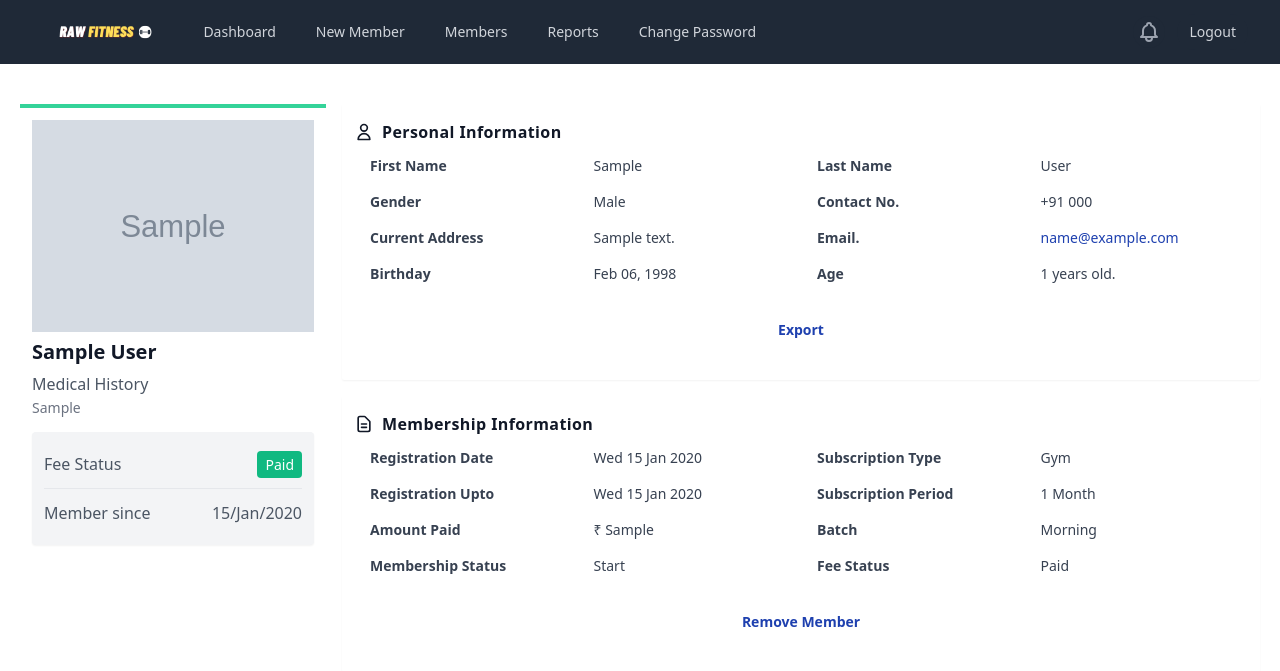
After one commit to AnimeshRy/gymrocket, a Django app: page /members/1/detail/ in a window 1280 px wide. The commit adds this page. Shown: the top 671 px of the page. Run offline with Django 3.2, Linux system fonts and the light colour scheme; a user stored in the database is signed in; tables that the repository leaves empty hold one stand-in row (values such as "Sample post"); grey boxes marked "Sample" are stand-in pictures; some libraries are stand-ins or nearby versions.

Commit message:
members CRUD done, date bug still pending

```diff
--- a/gymrocket/settings.py
+++ b/gymrocket/settings.py
@@ -128,8 +128,6 @@ USE_L10N = True
 
 USE_TZ = True
 
-DATE_INPUT_FORMATS = ('%d-%m-%Y', '%Y-%m-%d')
-
 # After succesful login go to path:
 LOGIN_REDIRECT_URL = '/'
 # After Logout
--- a/members/templates/members/add_member.html
+++ b/members/templates/members/add_member.html
@@ -1,4 +1,6 @@
 {% extends "base.html" %}
+{% load static %}
+
 {% load tailwind_filters %}
 
 {% block title %}- New Member
@@ -7,11 +9,11 @@
 {% block content %}
 <div class="max-w-3xl mx-auto">
   <div class="flex justify-center">
-    <h2 class="text-2xl font-bold leading-7 text-gray-900 sm:text-3xl sm:truncate">
+    <h2 class="mt-3 mb-4 text-4xl leading-7 text-gray-900 sm:text-3xl sm:truncate font-mono">
       New Member
     </h2>
   </div>
-    <form method="POST">
+    <form method="POST" enctype="multipart/form-data">
         {% csrf_token %}
         {{ form|crispy }}
         <button class="mb-5 w-full bg-gray-800 hover:bg-gray-900 px-3 py-2 rounded-md text-white" type="submit">Submit</button>
--- /dev/null
+++ b/members/templates/members/member_detail.html
@@ -0,0 +1,164 @@
+{% extends "base.html" %}
+{% load static %}
+
+{% block title %}Member - {{ member.first_name }} {% endblock title %}
+
+{% block content %}
+<div class="container mx-auto my-5 p-5">
+    <div class="md:flex no-wrap md:-mx-2 ">
+        <!-- Left Side -->
+        <div class="w-full md:w-3/12 md:mx-2">
+            <!-- Profile Card -->
+            <div class="bg-white p-3 border-t-4 border-green-400">
+                <div class="image overflow-hidden">
+                    {% if member.photo %}
+                    <img class="h-auto w-full mx-auto"
+                        src="{{ member.photo.url }}"
+                        alt="member-photo">
+                    {% else %}
+                    <img class="h-auto w-full mx-auto"
+                        src="/media/default.jpg"
+                        alt="member-photo">
+                    {% endif %}
+                </div>
+                <h1 class="text-gray-900 font-bold text-xl leading-8 my-1">{{ member.first_name|capfirst }} {{ member.last_name|capfirst }}</h1>
+                <h3 class="text-gray-600 font-lg text-semibold leading-6">Medical History</h3>
+                <p class="text-sm text-gray-500 hover:text-gray-600 leading-6">{{ member.medical_history }}</p>
+                <ul
+                    class="bg-gray-100 text-gray-600 hover:text-gray-700 hover:shadow py-2 px-3 mt-3 divide-y rounded shadow-sm">
+                    <li class="flex items-center py-3">
+                        <span>Fee Status</span>
+                        {% if member.fee_status == 'paid' %}
+                        <span class="ml-auto"><span
+                                class="bg-green-500 py-1 px-2 rounded text-white text-sm">Paid</span></span>
+                        {% else %}
+                        <span class="ml-auto"><span
+                            class="bg-red-500 py-1 px-2 rounded text-white text-sm">Pending</span></span>
+                        {% endif %}
+                    </li>
+                    <li class="flex items-center py-3">
+                        <span>Member since</span>
+                        <span class="ml-auto">{{ member.registration_date|date:"d/M/Y" }}</span>
+                    </li>
+                </ul>
+            </div>
+            <!-- End of profile card -->
+            <div class="my-4"></div>
+            <!-- End of friends card -->
+        </div>
+        <!-- Right Side -->
+        <div class="w-full md:w-9/12 mx-2 h-64">
+            <!-- Profile tab -->
+            <!-- About Section -->
+            <div class="bg-white p-3 shadow-sm rounded-sm">
+                <div class="flex items-center space-x-2 font-semibold text-gray-900 leading-8">
+                    <span clas="text-green-500">
+                        <svg class="h-5" xmlns="http://www.w3.org/2000/svg" fill="none" viewBox="0 0 24 24"
+                            stroke="currentColor">
+                            <path stroke-linecap="round" stroke-linejoin="round" stroke-width="2"
+                                d="M16 7a4 4 0 11-8 0 4 4 0 018 0zM12 14a7 7 0 00-7 7h14a7 7 0 00-7-7z" />
+                        </svg>
+                    </span>
+                    <span class="tracking-wide">Personal Information</span>
+                </div>
+                <div class="text-gray-700">
+                    <div class="grid md:grid-cols-2 text-sm">
+                        <div class="grid grid-cols-2">
+                            <div class="px-4 py-2 font-semibold">First Name</div>
+                            <div class="px-4 py-2">{{ member.first_name|capfirst }}</div>
+                        </div>
+                        <div class="grid grid-cols-2">
+                            <div class="px-4 py-2 font-semibold">Last Name</div>
+                            <div class="px-4 py-2">{{ member.last_name|capfirst }}</div>
+                        </div>
+                        <div class="grid grid-cols-2">
+                            <div class="px-4 py-2 font-semibold">Gender</div>
+                            <div class="px-4 py-2">{{ member.gender }}</div>
+                        </div>
+                        <div class="grid grid-cols-2">
+                            <div class="px-4 py-2 font-semibold">Contact No.</div>
+                            <div class="px-4 py-2">+91 {{ member.mobile_number }}</div>
+                        </div>
+                        <div class="grid grid-cols-2">
+                            <div class="px-4 py-2 font-semibold">Current Address</div>
+                            <div class="px-4 py-2">{{ member.address }}</div>
+                        </div>
+                        <div class="grid grid-cols-2">
+                            <div class="px-4 py-2 font-semibold">Email.</div>
+                            <div class="px-4 py-2">
+                                <a class="text-blue-800" href="mailto:{{ member.email }}">{{ member.email }}</a>
+                            </div>
+                        </div>
+                        <div class="grid grid-cols-2">
+                            <div class="px-4 py-2 font-semibold">Birthday</div>
+                            <div class="px-4 py-2">Feb 06, 1998</div>
+                        </div>
+                        <div class="grid grid-cols-2">
+                            <div class="px-4 py-2 font-semibold">Age</div>
+                            <div class="px-4 py-2">{{ member.calculate_age }} years old.</div>
+                        </div>
+                    </div>
+                </div>
+                <button
+                    class="block w-full text-blue-800 text-sm font-semibold rounded-lg hover:bg-gray-100 focus:outline-none focus:shadow-outline focus:bg-gray-100 hover:shadow-xs p-3 my-4">Export</button>
+            </div>
+            <!-- End of about section -->
+
+            <div class="my-4"></div>
+
+            <div class="bg-white p-3 shadow-sm rounded-sm">
+                <div class="flex items-center space-x-2 font-semibold text-gray-900 leading-8">
+                    <span clas="text-green-500">
+                        <svg class="h-5" xmlns="http://www.w3.org/2000/svg" fill="none" viewBox="0 0 24 24"
+                                    stroke="currentColor">
+                        <path stroke-linecap="round" stroke-linejoin="round" stroke-width="2" d="M9 12h6m-6 4h6m2 5H7a2 2 0 01-2-2V5a2 2 0 012-2h5.586a1 1 0 01.707.293l5.414 5.414a1 1 0 01.293.707V19a2 2 0 01-2 2z" />
+                        </svg>
+                    </span>
+                    <span class="tracking-wide">Membership Information</span>
+                </div>
+                <div class="text-gray-700">
+                    <div class="grid md:grid-cols-2 text-sm">
+                        <div class="grid grid-cols-2">
+                            <div class="px-4 py-2 font-semibold">Registration Date</div>
+                            <div class="px-4 py-2">{{ member.registration_date|date:"D d M Y" }}</div>
+                        </div>
+                        <div class="grid grid-cols-2">
+                            <div class="px-4 py-2 font-semibold">Subscription Type</div>
+                            <div class="px-4 py-2">{{ member.get_subscription_type_display }}</div>
+                        </div>
+                        <div class="grid grid-cols-2">
+                            <div class="px-4 py-2 font-semibold">Registration Upto</div>
+                            <div class="px-4 py-2">{{ member.registration_upto|date:"D d M Y" }}</div>
+                        </div>
+                        <div class="grid grid-cols-2">
+                            <div class="px-4 py-2 font-semibold">Subscription Period</div>
+                            <div class="px-4 py-2">{{ member.get_subscription_period_display }}</div>
+                        </div>
+                        <div class="grid grid-cols-2">
+                            <div class="px-4 py-2 font-semibold">Amount Paid</div>
+                            <div class="px-4 py-2">₹ {{ member.amount }}</div>
+                        </div>
+                        <div class="grid grid-cols-2">
+                            <div class="px-4 py-2 font-semibold">Batch</div>
+                            <div class="px-4 py-2">{{ member.get_batch_display }}</div>
+                        </div>
+                        <div class="grid grid-cols-2">
+                            <div class="px-4 py-2 font-semibold">Membership Status</div>
+                            <div class="px-4 py-2">{{ member.get_stop_display }}</div>
+                        </div>
+                        <div class="grid grid-cols-2">
+                            <div class="px-4 py-2 font-semibold">Fee Status</div>
+                            <div class="px-4 py-2">{{ member.get_fee_status_display }}</div>
+                        </div>
+                    </div>
+                </div>
+                <button
+                    class="block w-full text-blue-800 text-sm font-semibold rounded-lg hover:bg-gray-100 focus:outline-none focus:shadow-outline focus:bg-gray-100 hover:shadow-xs p-3 my-4"><a href="{% url 'members:delete-member' member.pk %}">Remove Member</a></button>
+            </div>
+
+            <!-- End of profile tab -->
+        </div>
+    </div>
+</div>
+</div>
+{% endblock content %}
--- a/members/templates/members/view_members.html
+++ b/members/templates/members/view_members.html
@@ -52,7 +52,9 @@
                     </div>
                     <div class="ml-4">
                       <div class="text-sm font-medium text-gray-900">
+                        <a href="{% url 'members:detail-member' member.pk %}">
                         {{ member.first_name }} {{ member.last_name }}
+                        </a>
                       </div>
                       <div class="text-sm text-gray-500">
                         {{ member.email }}
@@ -88,7 +90,7 @@
                     {% endif %}
                 </td>
                 <td class="px-6 py-4 whitespace-nowrap text-right text-sm font-medium">
-                  <a href="#" class="text-indigo-600 hover:text-indigo-900">Edit</a>
+                  <a href="{% url 'members:update-member' member.pk %}" class="text-indigo-600 hover:text-indigo-900">Edit</a>
                 </td>
               </tr>
               {% endfor %}
--- a/members/urls.py
+++ b/members/urls.py
@@ -6,4 +6,8 @@ app_name = "members"
 urlpatterns = [
     path('all/', views.view_members, name='member-list'),
     path('add/', views.AddMemberView.as_view(), name='add-member'),
+    path('<int:pk>/detail/', views.MemberDetailView.as_view(),
+         name='detail-member'),
+    path('<int:pk>/update/', views.UpdateMemberView.as_view(), name='update-member'),
+    path('<int:pk>/del/', views.DeleteMemberView.as_view(), name='delete-member')
 ]
--- a/members/views.py
+++ b/members/views.py
@@ -1,11 +1,10 @@
 from django.shortcuts import render
-from django.views.generic import TemplateView, CreateView
+from django.views.generic import TemplateView, CreateView, UpdateView, DetailView, DeleteView
 from .models import Member
 from django.contrib.auth.decorators import login_required
-from .forms import AddMemberForm
+from .forms import AddMemberForm, AddMemberUpdateForm
 from django.contrib.auth.mixins import LoginRequiredMixin
 import dateutil.relativedelta as delta
-import dateutil.parser as parser
 from django.urls import reverse
 from wallpaper.models import Wallpaper
 
@@ -39,6 +38,34 @@ class AddMemberView(LoginRequiredMixin, CreateView):
         return reverse("members:member-list")
 
     def form_valid(self, form):
-        form.instance.registration_upto = parser.parse(form.cleaned_data['registration_date']) + delta.relativedelta(
+        form.instance.registration_upto = form.cleaned_data['registration_date'] + delta.relativedelta(
             months=int(form.cleaned_data['subscription_period']))
         return super().form_valid(form)
+
+
+class MemberDetailView(LoginRequiredMixin, DetailView):
+    template_name = 'members/member_detail.html'
+    context_object_name = 'member'
+    queryset = Member.objects.all()
+
+
+class UpdateMemberView(LoginRequiredMixin, UpdateView):
+    template_name = 'members/update_member.html'
+    form_class = AddMemberUpdateForm
+    queryset = Member.objects.all()
+
+    def get_success_url(self) -> str:
+        return reverse("members:member-list")
+
+    def form_valid(self, form):
+        form.instance.registration_upto = form.cleaned_data['registration_date'] + delta.relativedelta(
+            months=int(form.cleaned_data['subscription_period']))
+        return super().form_valid(form)
+
+
+class DeleteMemberView(LoginRequiredMixin, DeleteView):
+    template_name = 'members/member_delete.html'
+    queryset = Member.objects.all()
+
+    def get_success_url(self) -> str:
+        return reverse("members:member-list")
--- a/wallpaper/templates/wallpaper/set_wallpaper.html
+++ b/wallpaper/templates/wallpaper/set_wallpaper.html
@@ -1,5 +1,6 @@
 {% extends 'base.html' %}
 {% load static %}
+{% load tailwind_filters %}
 
 {% block title %}
     Change Wallpaper
```
Also changed, not shown: members/forms.py (+50 -3 lines), members/models.py (+14 -2 lines), members/templates/members/member_delete.html (added, +20 -0 lines), members/templates/members/update_member.html (+25 -0 lines), templates/404.html (added, +181 -0 lines), members/migrations/0003_member_gender.py (added), members/migrations/0004_auto_20210311_0107.py (added), members/migrations/0005_auto_20210311_0316.py (added), members/templates/members/member_list.html (deleted).
